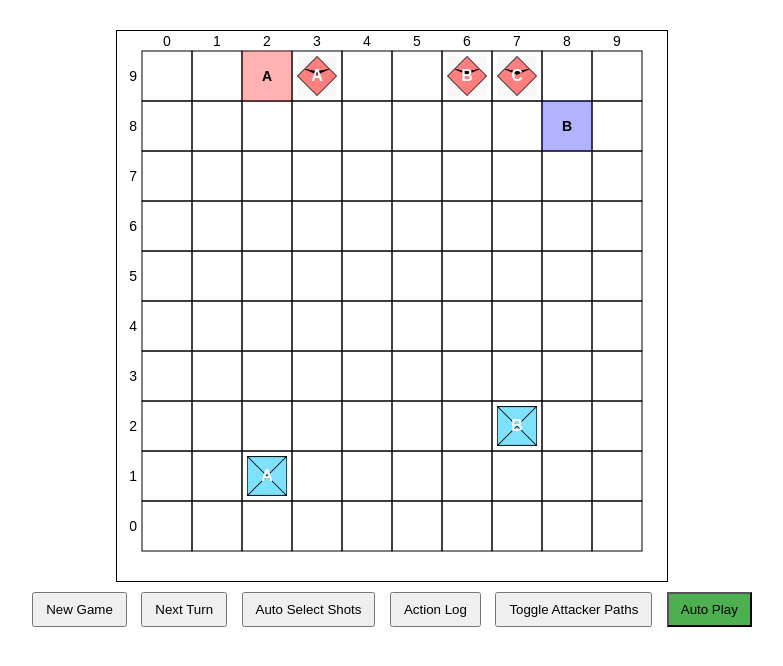
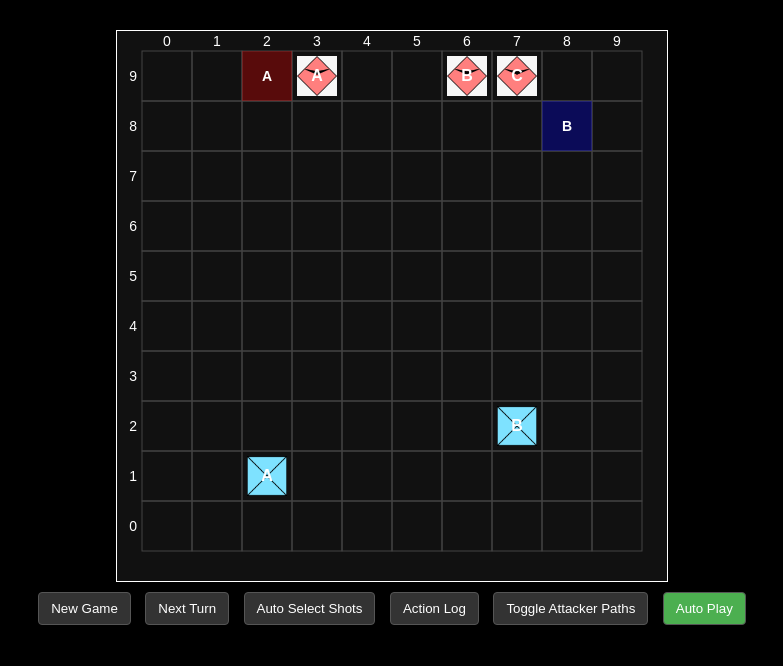
Before and after one commit to NyilAsh/CSC4996-DODGame, a plain HTML site: page index.html in a window 1280 px wide. Shown: the whole page, without its empty margins (248-1031 px from the left). Drawn offline with Linux system fonts and the light colour scheme.

Commit message:
changed game from white to black

```diff
--- a/game.js
+++ b/game.js
@@ -49,7 +49,7 @@ let defenderShotHistory = {
     [-1, -1],
     [-1, -1],
     [-1, -1],
-  ], // [current, prev1, prev2, prev3]
+  ],
   B: [
     [-1, -1],
     [-1, -1],
@@ -57,12 +57,12 @@ let defenderShotHistory = {
     [-1, -1],
   ],
 };
+
 function toggleAutoPlay() {
   autoPlayActive = !autoPlayActive;
   autoPlayBtn.textContent = autoPlayActive ? "Stop Auto Play" : "Auto Play";
   autoPlayBtn.style.backgroundColor = autoPlayActive ? "#f44336" : "#4CAF50";
 
-  // Disable other controls during auto-play
   [newGameBtn, nextTurnBtn, autoSelectBtn].forEach((btn) => {
     btn.disabled = autoPlayActive;
   });
@@ -80,16 +80,16 @@ function autoPlayLoop() {
 
   nextTurn();
 
-  // Use requestAnimationFrame for smooth rendering
   if (!gameOver) {
     requestAnimationFrame(() => {
       setTimeout(autoPlayLoop, MIN_TURN_DELAY);
     });
   }
 }
+
 let defenderShots = {
-  A: [], // Current shot for Defender A
-  B: [], // Current shot for Defender B
+  A: [],
+  B: [],
 };
 
 function createEmptyBoard() {
@@ -104,8 +104,8 @@ function createEmptyBoard() {
 }
 
 function placeDefenders(boardArr) {
-  boardArr[1][2] = "A"; // Defender A (left)
-  boardArr[2][7] = "B"; // Defender B (right)
+  boardArr[1][2] = "A";
+  boardArr[2][7] = "B";
 }
 
 function generateManhattanPath(r0, c0, r1, c1) {
@@ -188,10 +188,9 @@ function placeAttackers() {
     let randCol = Math.floor(Math.random() * GRID_SIZE);
     if (!usedCols.includes(randCol)) usedCols.push(randCol);
   }
-  // Sort spawn columns left to right
   usedCols.sort((a, b) => a - b);
 
-  let pathColors = ["orange", "green", "purple"];
+  let pathColors = ["#0ff", "#f0f", "#ff0"];
   let defenders = [];
   for (let r = 0; r < GRID_SIZE; r++) {
     for (let c = 0; c < GRID_SIZE; c++) {
@@ -199,10 +198,9 @@ function placeAttackers() {
     }
   }
 
-  // Assign IDs A, B, C based on left-to-right spawn position
   for (let i = 0; i < defenders.length; i++) {
     let col = usedCols[i];
-    let spawn = [GRID_SIZE - 1, col]; // Spawn at top row (row 9)
+    let spawn = [GRID_SIZE - 1, col];
     let chosenTarget = defenders[i];
     let pathType = Math.random() < 0.5 ? "straight" : "curve";
     let speed = Math.random() < 0.5 ? 1 : 2;
@@ -235,7 +233,7 @@ function placeAttackers() {
       steppedPath.push(fullPath[currentIndex]);
     }
     attackers.push({
-      id: String.fromCharCode(65 + i), // A, B, C based on sorted spawn order
+      id: String.fromCharCode(65 + i),
       fullPath: fullPath,
       steppedPath: steppedPath,
       speed: speed,
@@ -243,19 +241,17 @@ function placeAttackers() {
       currentIndex: 0,
       baseTarget: chosenTarget,
     });
-    // Initialize attacker history
     attackerHistory[String.fromCharCode(65 + i)] = [
       [-1, -1],
       [-1, -1],
       [-1, -1],
-      [-1, -1], // [current, prev1, prev2, prev3]
+      [-1, -1],
     ];
   }
 
-  // For remaining attackers (if less than 3 defenders)
   for (let i = defenders.length; i < 3; i++) {
     let col = usedCols[i];
-    let spawn = [GRID_SIZE - 1, col]; // Spawn at top row (row 9)
+    let spawn = [GRID_SIZE - 1, col];
     let chosenTarget = defenders[Math.floor(Math.random() * defenders.length)];
     let pathType = Math.random() < 0.5 ? "straight" : "curve";
     let speed = Math.random() < 0.5 ? 1 : 2;
@@ -288,7 +284,7 @@ function placeAttackers() {
       steppedPath.push(fullPath[currentIndex]);
     }
     attackers.push({
-      id: String.fromCharCode(65 + i), // A, B, C based on sorted spawn order
+      id: String.fromCharCode(65 + i),
       fullPath: fullPath,
       steppedPath: steppedPath,
       speed: speed,
@@ -296,12 +292,11 @@ function placeAttackers() {
       currentIndex: 0,
       baseTarget: chosenTarget,
     });
-    // Initialize attacker history
     attackerHistory[String.fromCharCode(65 + i)] = [
       [-1, -1],
       [-1, -1],
       [-1, -1],
-      [-1, -1], // [current, prev1, prev2, prev3]
+      [-1, -1],
     ];
   }
 }
@@ -319,13 +314,13 @@ function countDefenders() {
 function drawBoard(boardArr) {
   ctx.clearRect(0, 0, canvas.width, canvas.height);
 
-  // Draw grid with labels
   ctx.font = "14px Arial";
-  ctx.fillStyle = "black";
+  ctx.fillStyle = "#fff";
+  ctx.strokeStyle = "#444";
   ctx.textAlign = "center";
   for (let c = 0; c < GRID_SIZE; c++) {
     ctx.fillText(
-      c.toString(), // Column labels now show 0-9
+      c.toString(),
       c * CELL_SIZE + 25 + CELL_SIZE / 2,
       15
     );
@@ -333,23 +328,22 @@ function drawBoard(boardArr) {
   ctx.textAlign = "right";
   for (let r = 0; r < GRID_SIZE; r++) {
     ctx.fillText(
-      (GRID_SIZE - 1 - r).toString(), // Row labels now show 9 at top to 0 at bottom
+      (GRID_SIZE - 1 - r).toString(),
       20,
       r * CELL_SIZE + 20 + CELL_SIZE / 2 + 5
     );
   }
 
-  // Draw board pieces - now accounting for flipped Y-axis
   for (let r = 0; r < GRID_SIZE; r++) {
     for (let c = 0; c < GRID_SIZE; c++) {
-      ctx.strokeStyle = "black";
+      ctx.strokeStyle = "#444";
       ctx.strokeRect(
         c * CELL_SIZE + 25,
         r * CELL_SIZE + 20,
         CELL_SIZE,
         CELL_SIZE
       );
-      let val = boardArr[GRID_SIZE - 1 - r][c]; // Flip Y-coordinate when accessing board
+      let val = boardArr[GRID_SIZE - 1 - r][c];
       if (typeof val === "string") {
         if (defenderImg)
           ctx.drawImage(
@@ -359,8 +353,7 @@ function drawBoard(boardArr) {
             CELL_SIZE - 10,
             CELL_SIZE - 10
           );
-        // Draw defender label
-        ctx.fillStyle = "white";
+        ctx.fillStyle = "#fff";
         ctx.font = "bold 16px Arial";
         ctx.textAlign = "center";
         ctx.fillText(
@@ -372,19 +365,17 @@ function drawBoard(boardArr) {
     }
   }
 
-  // Draw shot tiles with defender labels
   for (let defender in defenderShots) {
     for (let tile of defenderShots[defender]) {
       ctx.fillStyle =
         defender === "A" ? "rgba(255,0,0,0.3)" : "rgba(0,0,255,0.3)";
       ctx.fillRect(
         tile[1] * CELL_SIZE + 25,
-        (GRID_SIZE - 1 - tile[0]) * CELL_SIZE + 20, // Flip Y-coordinate when drawing
+        (GRID_SIZE - 1 - tile[0]) * CELL_SIZE + 20,
         CELL_SIZE,
         CELL_SIZE
       );
-      // Draw defender label on shot
-      ctx.fillStyle = "black";
+      ctx.fillStyle = "#fff";
       ctx.font = "bold 14px Arial";
       ctx.textAlign = "center";
       ctx.fillText(
@@ -395,13 +386,12 @@ function drawBoard(boardArr) {
     }
   }
 
-  // Draw hovered cell if no shots selected
   let totalShots = defenderShots["A"].length + defenderShots["B"].length;
   if (totalShots === 0 && hoveredCell) {
     ctx.fillStyle = "rgba(0,255,0,0.3)";
     ctx.fillRect(
       hoveredCell[1] * CELL_SIZE + 25,
-      (GRID_SIZE - 1 - hoveredCell[0]) * CELL_SIZE + 20, // Flip Y-coordinate when drawing
+      (GRID_SIZE - 1 - hoveredCell[0]) * CELL_SIZE + 20,
       CELL_SIZE,
       CELL_SIZE
     );
@@ -413,27 +403,31 @@ function drawPaths() {
     ctx.setLineDash([5, 5]);
     ctx.strokeStyle = atk.pathColor;
     ctx.lineWidth = 2;
+    ctx.shadowColor = atk.pathColor;
+    ctx.shadowBlur = 10;
     ctx.beginPath();
     for (let i = 0; i < atk.fullPath.length; i++) {
       let pr = atk.fullPath[i][0];
       let pc = atk.fullPath[i][1];
       let x = pc * CELL_SIZE + 25 + CELL_SIZE / 2;
-      let y = (GRID_SIZE - 1 - pr) * CELL_SIZE + 20 + CELL_SIZE / 2; // Flip Y-coordinate
+      let y = (GRID_SIZE - 1 - pr) * CELL_SIZE + 20 + CELL_SIZE / 2;
       if (i === 0) ctx.moveTo(x, y);
       else ctx.lineTo(x, y);
     }
     ctx.stroke();
+    ctx.shadowColor = 'transparent';
+    ctx.shadowBlur = 0;
   }
   ctx.setLineDash([]);
   ctx.font = "16px Arial";
-  ctx.fillStyle = "black";
+  ctx.fillStyle = "#fff";
   ctx.textAlign = "center";
   for (let atk of attackers) {
     for (let i = 1; i < atk.steppedPath.length; i++) {
       let pr = atk.steppedPath[i][0];
       let pc = atk.steppedPath[i][1];
       let x = pc * CELL_SIZE + 25 + CELL_SIZE / 2 - 5;
-      let y = (GRID_SIZE - 1 - pr) * CELL_SIZE + 20 + CELL_SIZE / 2 + 5; // Flip Y-coordinate
+      let y = (GRID_SIZE - 1 - pr) * CELL_SIZE + 20 + CELL_SIZE / 2 + 5;
       ctx.fillText(i.toString(), x, y);
     }
   }
@@ -447,12 +441,11 @@ function drawAttackers() {
       ctx.drawImage(
         attackerImg,
         cc * CELL_SIZE + 30,
-        (GRID_SIZE - 1 - cr) * CELL_SIZE + 25, // Flip Y-coordinate when drawing
+        (GRID_SIZE - 1 - cr) * CELL_SIZE + 25,
         CELL_SIZE - 10,
         CELL_SIZE - 10
       );
-    // Draw attacker label
-    ctx.fillStyle = "white";
+    ctx.fillStyle = "#fff";
     ctx.font = "bold 16px Arial";
     ctx.textAlign = "center";
     ctx.fillText(
@@ -483,7 +476,6 @@ function newGame() {
   stopAutoPlay();
   autoPlayBtn.disabled = false;
 
-  // Initialize history
   defenderShotHistory = {
     A: [
       [-1, -1],
@@ -499,18 +491,16 @@ function newGame() {
     ],
   };
 
-  // Initialize attacker history with starting positions
   attackerHistory = {};
   for (let atk of attackers) {
     let startPos = atk.steppedPath[0];
     attackerHistory[atk.id] = [
-      [startPos[0], startPos[1]], // Current position
-      [-1, -1], // Prev1
-      [-1, -1], // Prev2
-      [-1, -1], // Prev3
+      [startPos[0], startPos[1]],
+      [-1, -1],
+      [-1, -1],
+      [-1, -1],
     ];
   }
-  // Auto-select initial shots
   autoSelectShots();
   updateDefenderShotHistory();
 
@@ -588,10 +578,6 @@ function redirectAttackers(destroyedDefender) {
 }
 
 function isValidShotPosition(row, col) {
-  // Position is valid if:
-  // 1. Not occupied by a defender
-  // 2. Not occupied by an attacker's current position
-  // 3. Not already selected as a shot
   return (
     board[row][col] === 0 &&
     !attackers.some((a) => {
@@ -603,7 +589,6 @@ function isValidShotPosition(row, col) {
       .some((t) => t[0] === row && t[1] === col)
   );
 }
-
 function autoSelectShots() {
   // Clear existing shots
   defenderShots = { A: [], B: [] };
--- a/index.html
+++ b/index.html
@@ -9,20 +9,24 @@
       align-items: center;
       margin-top: 30px;
       font-family: Arial, sans-serif;
+      background-color: #000;
+      color: #fff;
     }
     #gameCanvas {
-      border: 1px solid black;
+      border: 1px solid #fff;
       margin-bottom: 10px;
+      background-color: #111;
     }
     #actionLog {
       display: none;
       max-height: 200px;
       overflow-y: auto;
-      border: 1px solid #ccc;
+      border: 1px solid #444;
       padding: 10px;
       width: 300px;
       margin-top: 10px;
-      background-color: #f9f9f9;
+      background-color: #222;
+      color: #fff;
     }
     .controls {
       margin-bottom: 10px;
@@ -31,6 +35,21 @@
       padding: 8px 12px;
       margin: 0 5px;
       cursor: pointer;
+      background-color: #333;
+      color: #fff;
+      border: 1px solid #555;
+      border-radius: 4px;
+    }
+    button:hover {
+      background-color: #444;
+    }
+    button:disabled {
+      background-color: #222;
+      color: #666;
+    }
+    #statusMessage {
+      color: #fff;
+      margin-top: 10px;
     }
   </style>
 </head>
```
